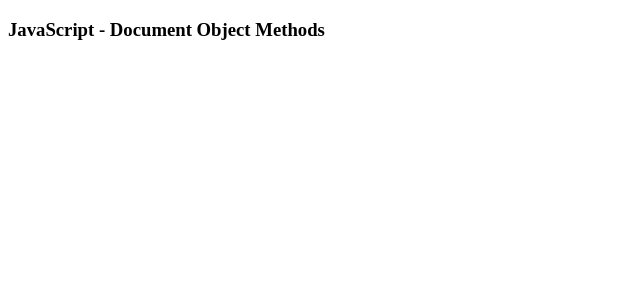
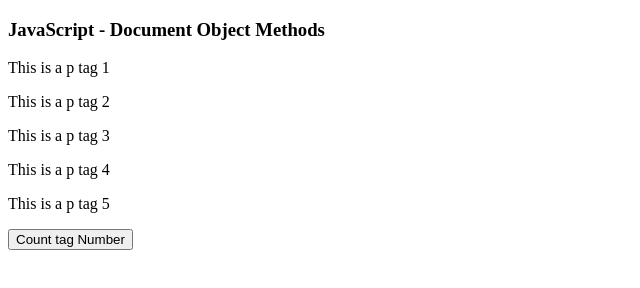
Before and after one commit to suber-IQ/JavaScript_Master, a plain HTML site: page 05_Document_Object_Model/02domMethod.html in a window 1280 px wide. Shown: the whole page, without its empty margins (0-640 px from the left). Drawn offline with Linux system fonts and the light colour scheme.

Commit message:
add dom part 2 methods

```diff
--- a/05_Document_Object_Model/02domMethod.html
+++ b/05_Document_Object_Model/02domMethod.html
@@ -1,16 +1,95 @@
 <!DOCTYPE html>
 <html lang="en">
-<head>
-    <meta charset="UTF-8">
-    <meta name="viewport" content="width=device-width, initial-scale=1.0">
+  <head>
+    <meta charset="UTF-8" />
+    <meta name="viewport" content="width=device-width, initial-scale=1.0" />
     <title>JavaScript - Document Object Methods</title>
-</head>
-<body>
-
+  </head>
+  <body>
     <h3>JavaScript - Document Object Methods</h3>
 
+    <!-- 👉 document.getElementById() -->
+    <!-- <form>
+        Enter Phone Number: <input type="number" id="phoneNumber" />
+        <br/>
+        <input type="button" value="Show Contact Number" onclick="showNumber()" />
+    </form> -->
+    <!-- 👉 document.getElementsByClassName() -->
+    <!-- <div class="abc">
+    This is a Class 1
+</div>
+<div class="abc">
+    This is a Class 2
+</div>
+<div class="abc">
+    This is a Class 3
+</div> -->
+ <!-- 👉 document.getElementsByName() -->
+
+<!-- <form>
+    Male: <input type="radio" name="gender" value="Male" />
+    <br/>
+    <br/>
+    Female: <input type="radio" name="gender" value="Female" />
+    <br/>
+    <br/>
+    <input type="button" value="Show Data" onclick="showElements()" />
+</form> -->
+ <!-- 👉 document.getElementsByTagName() -->
+
+<p>This is a p tag 1</p>
+<p>This is a p tag 2</p>
+<p>This is a p tag 3</p>
+<p>This is a p tag 4</p>
+<p>This is a p tag 5</p>
+
+<form>
+    <input type="button" value="Count tag Number" onclick="countTag()">
+</form>
+
+
     <script type="text/javascript">
+      // 👉 document.getElementById()
+      // function showNumber() {
+      //    var phoneNumber = document.getElementById("phoneNumber").value;
+      //    alert("Phone Number: " + phoneNumber);
+      // }
+      // 👉 document.getElementsByClassName()
+      // var x = document.getElementsByClassName("abc")
+      // for(value of x){
+      //   alert(value.innerText);
+      // }
+      // 👉 document.getElementsByName()
+
+    //   function showElements(){
+    //     var x = document.getElementsByName("gender");
+    //     // alert("Total Genders available: " + x.length);
+    //     let selectedGender = null;
+
+    //     for(let i = 0; i < x.length; ++i){
+    //         if(x[i].checked){
+    //             selectedGender = x[i].value;
+    //             break;
+    //         }
+    //     }
+
+    //     // display an alert
+    //     if(selectedGender){
+    //         alert("Gender selected: " + selectedGender);
+    //     }else{
+    //         alert("No gender selected")
+    //     }
+    //   }
+
+//   👉 document.getElementsByTagName()
+
+function countTag(){
+   var x  = document.getElementsByTagName("p");
+   var y  = document.getElementsByTagName("input");
+   alert("Total number of p tags are : " + x.length);
+   alert("Total number of input tags are : " + y.length);
+}
 
     </script>
-</body>
+  </body>
 </html>
```
